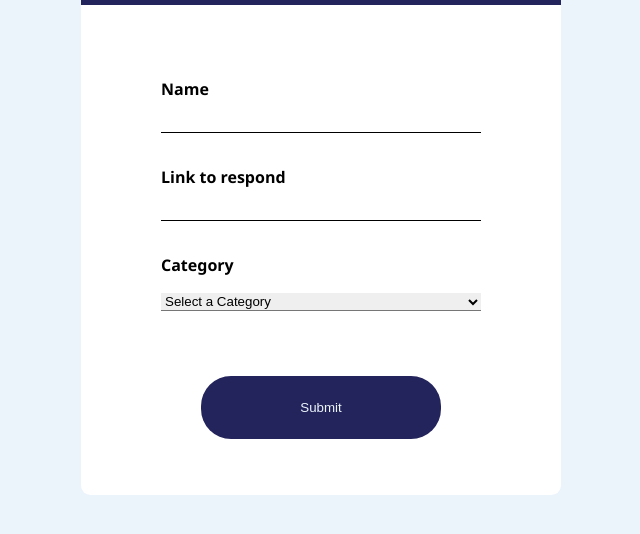
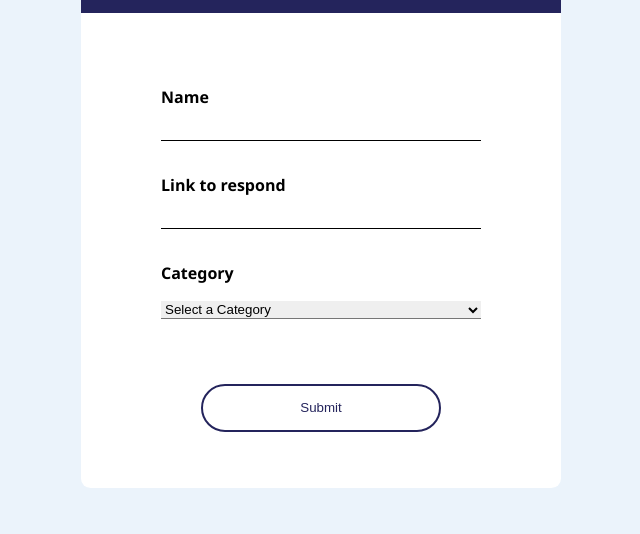
Before and after one commit to egedeprogress/Second-Project, a plain HTML site: page index.html in a window 1280 px wide. In both pictures the pointer is over the button "Submit". Shown: the part 222-756 px from the top of the page, without its empty margins (319-959 px from the left). Drawn offline with Linux system fonts and the light colour scheme.

Commit message:
New Change

```diff
--- a/design.css
+++ b/design.css
@@ -30,10 +30,10 @@ body{
 }
 
 #container #submit{
-background: white;
-padding: 2.5rem 5rem;
-border-radius: 0 0 0.6rem 0.6rem;
-width: 30rem;
+  background: white;
+  padding: 2.5rem 5rem;
+  border-radius: 0 0 0.6rem 0.6rem;
+  width: 30rem;
 }
 #container #submit label{
   font-weight: bold;
@@ -77,8 +77,15 @@ width: 30rem;
   border: none;
   width: 15rem;
   border-radius: 30px;
-  padding: 1.5rem;
+  height: 3rem;
   background: #24245c;
   color: #ebf3fb;
   outline: none;
 }
+
+#container #submit #button-1 button:hover{
+  background: white;
+  outline: #24245c;
+  color: #24245c;
+  border: 2px solid;
+}
```
